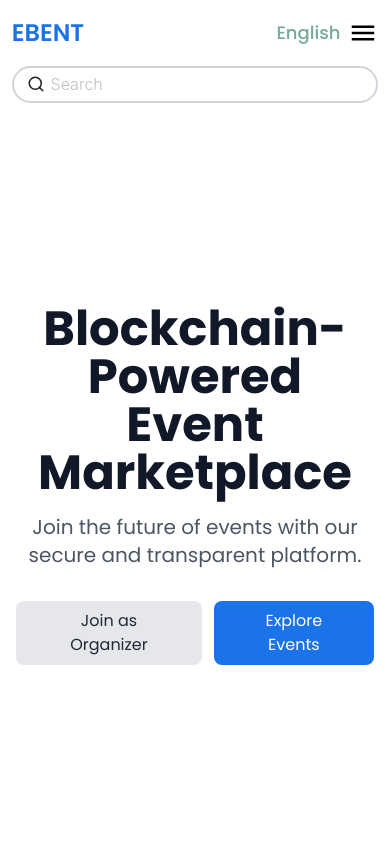
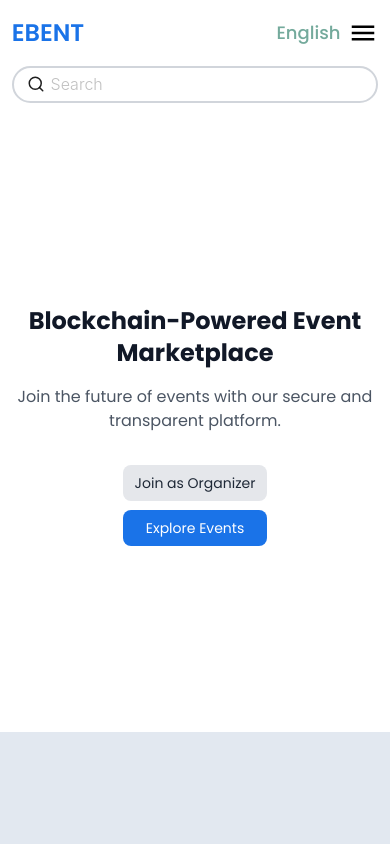
Before and after one commit to WTCHAI/Ebent, a Next.js app: page / in a window 390 px wide. Shown: the top 844 px of the page. Built offline with nearby package versions, Linux system fonts and the light colour scheme.

Commit message:
Styling home responsive button & text Hero section

```diff
--- a/src/components/home/heroSection.tsx
+++ b/src/components/home/heroSection.tsx
@@ -6,11 +6,11 @@ export default function HeroSection() {
   return (
     <section className="bg-white text-center py-[22vh]">
       <div className="flex flex-col items-center justify-center px-4 ">
-        <h1 className="text-5xl font-bold text-gray-900">Blockchain-Powered Event Marketplace</h1>
-        <p className="mt-4 text-xl text-gray-600">Join the future of events with our secure and transparent platform.</p>
-        <div className=" flex flex-row mt-8 gap-x-[3vw] items-center justify-center">
-          <Link href="/benefit" className=" bg-gray-200 text-gray-800 py-2 px-6 rounded-lg hover:bg-gray-300">Join as Organizer</Link>
-          <Link href="/explore" className=" bg-primaryBlue text-white py-2 px-6 rounded-lg hover:bg-darkBlue ">Explore Events</Link>
+        <h1 className="mobile:text-2xl md:text-4xl lg:text-5xl font-bold text-gray-900">Blockchain-Powered Event Marketplace</h1>
+        <p className="mt-4 mobile:text-base md:text-lg lg:text-xl text-gray-600">Join the future of events with our secure and transparent platform.</p>
+        <div className=" flex mobile:flex-col md:flex-row mt-8 gap-x-[3vw] gap-y-[1vh] items-center justify-center md:w-full">
+          <Link href="/benefit" className="mobile:w-full mobile:text-sm md:text-base md:w-fit lg:text-md bg-gray-200 text-gray-800 py-2 px-[3vw] rounded-lg hover:bg-gray-300 hover:scale-[1.02] transition-all duration-300">Join as Organizer</Link>
+          <Link href="/explore" className="mobile:w-full mobile:text-sm md:text-base md:w-fit lg:text-md bg-primaryBlue text-white py-2 px-[3vw] rounded-lg hover:bg-blue-600 hover:scale-[1.02] transition-all duration-300">Explore Events</Link>
         </div>
       </div>
     </section>
```
